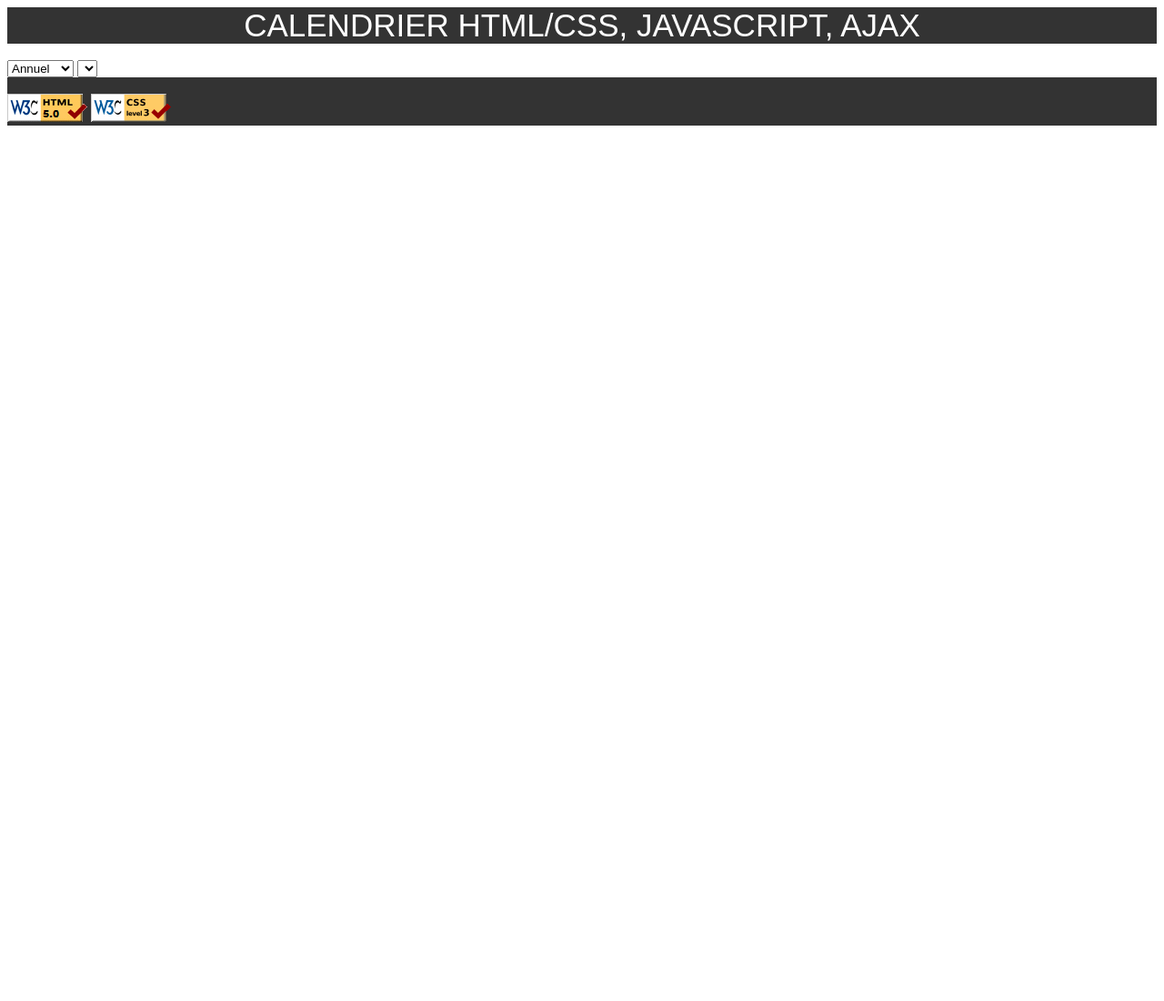
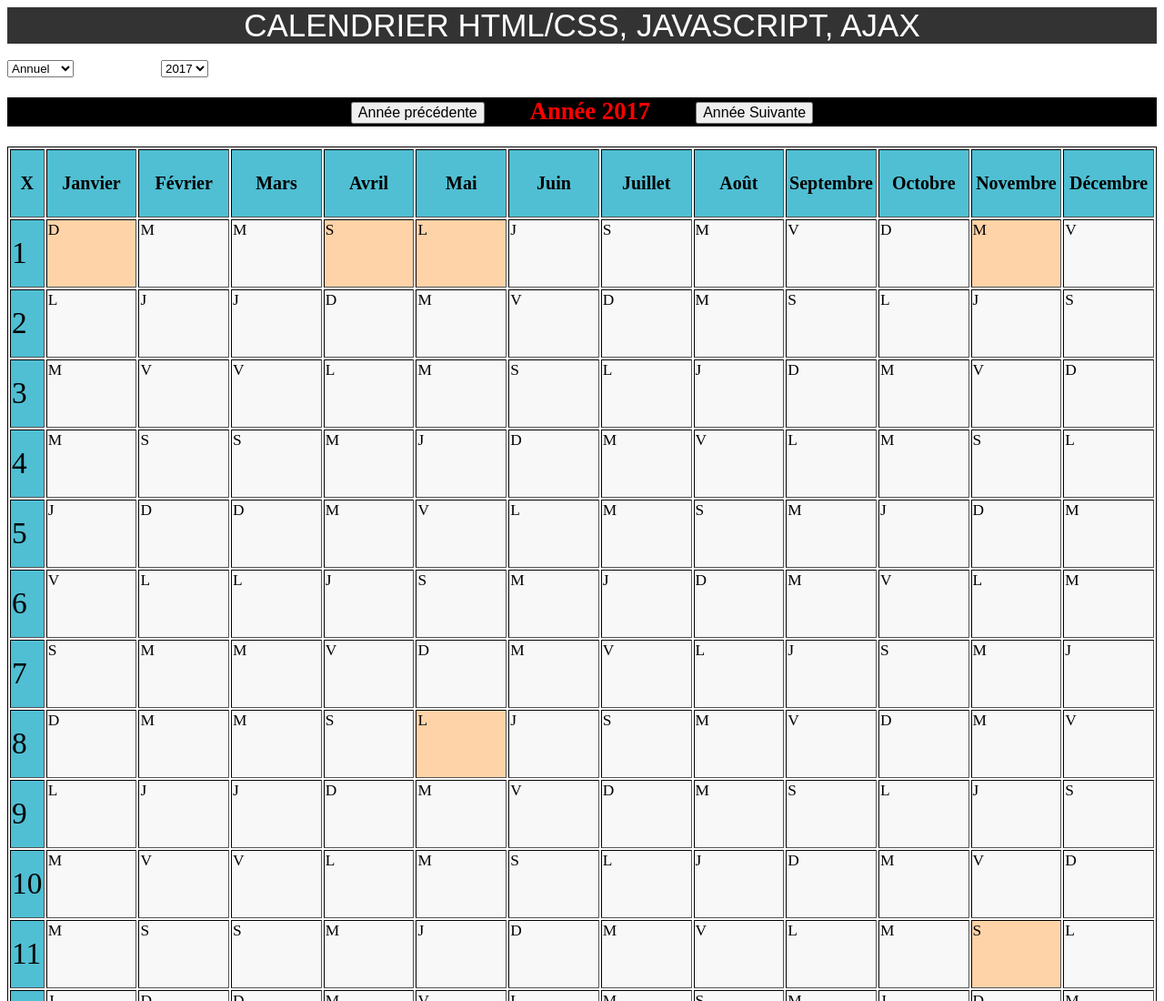
Before and after one commit to miklbarre/test, a plain HTML site: page index.html in a window 1280 px wide. Shown: the top 1100 px of the page at 91% size. Before the commit the page ends 800 px from the top, so only its background shows below. Drawn offline with Linux system fonts and the light colour scheme.

Commit message:
test du commit de modification fichier depuis phpStorm

```diff
--- a/index.html
+++ b/index.html
@@ -8,7 +8,7 @@
 
         <link rel="stylesheet" href="style.css" type="text/css" />
 
-        <script>frdf
+        <script>
 
         function event() {
 
```
